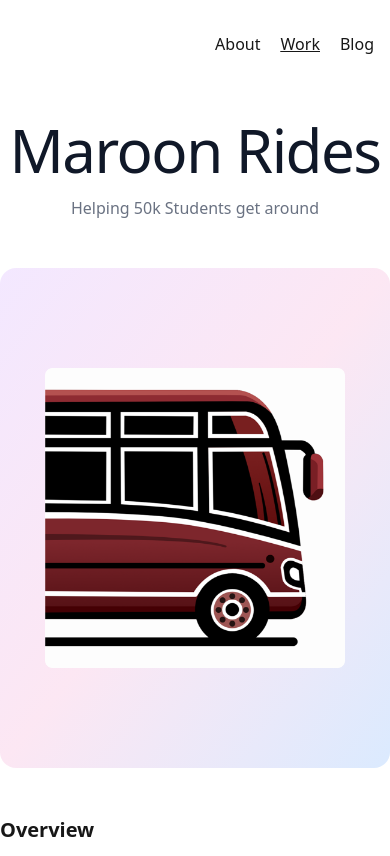
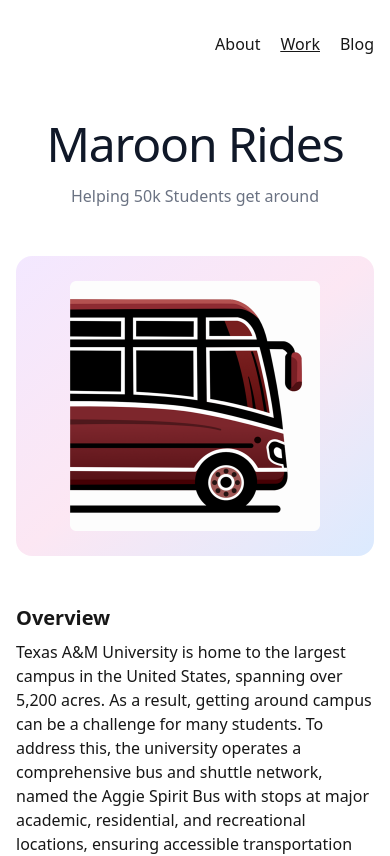
Before and after one commit to SumitNalavade/Portfolio, a Next.js app: page /work/maroon-rides in a window 390 px wide. Shown: the top 856 px of the page. Built offline with nearby package versions, Linux system fonts and the light colour scheme.

Commit message:
Make maroon rides page responsive

```diff
--- a/src/app/work/(details)/maroon-rides/page.tsx
+++ b/src/app/work/(details)/maroon-rides/page.tsx
@@ -2,9 +2,9 @@
 
 export default function Details() {
     return (
-        <div className="flex flex-col gap-y-12 py-8">
+        <div className="flex flex-col gap-y-12 py-8 px-4">
             <div className="text-center">
-                <p className="text-6xl font-light tracking-tight text-gray-900">
+                <p className="text-5xl lg:text-6xl font-light tracking-tight text-gray-900">
                     Maroon Rides
                 </p>
                 <p className="mt-4 text-gray-500">
@@ -12,12 +12,12 @@
                 </p>
             </div>
 
-            <div className="flex justify-center items-center bg-gradient-to-br from-purple-100 via-pink-100 to-blue-100 rounded-2xl h-[500px] p-6">
+            <div className="flex justify-center items-center bg-gradient-to-br from-purple-100 via-pink-100 to-blue-100 rounded-2xl h-[300px] sm:h-[400px] lg:h-[500px] p-4 lg:p-6">
                 <Image
                     src="/work/maroon_rides/banner_image.png"
                     alt="Maroon Rides Thumbnail"
-                    width={300}
-                    height={300}
+                    width={250}
+                    height={250}
                     className="object-contain"
                 />
             </div>
@@ -32,7 +32,7 @@
                     alt="Texas A&M University"
                     width={1000}
                     height={500}
-                    className="object-contain mx-auto my-8"
+                    className="object-contain mx-auto my-8 h-auto"
                 />
 
                 <p>However, because the network is so expansive, students need a convenient way to access real-time information about the buses — including their current locations, timetables, and any delays. Without an efficient system to relay this information, students often face uncertainty about when the next bus will arrive or which route to take to reach their destination on time.</p>
@@ -42,7 +42,7 @@
                     alt="Aggie Spirit Bus Routes Website"
                     width={1000}
                     height={500}
-                    className="object-contain mx-auto my-8"
+                    className="object-contain mx-auto my-8 h-auto"
                 />
 
                 <p>While the university provides a website and mobile app to display bus information, the overall user experience is lacking. The website is difficult to access and navigate, especially on mobile phones making it inconvenient for students who need quick, reliable updates on bus routes and arrival times.</p>
@@ -52,18 +52,18 @@
                     alt="Maroon Rides Screenshots"
                     width={1000}
                     height={500}
-                    className="object-contain mx-auto my-8"
+                    className="object-contain mx-auto my-8 h-auto"
                 />
 
-                <p>To address this issue, I helped build a mobile app called Maroon Rides, designed to provide a seamless and intuitive experience for students to access real-time bus information. The app lives on users’ phones and simplifies navigation and ensures that students can quickly find bus locations, routes, and arrival times with just a few taps.</p>
+                <p>To address this issue, I helped build a mobile app called Maroon Rides, designed to provide a seamless and intuitive experience for students to access real-time bus information. The app lives on users' phones and simplifies navigation and ensures that students can quickly find bus locations, routes, and arrival times with just a few taps.</p>
             </div>
 
             <div className="space-y-2">
                 <p className="text-xl font-semibold">Aggie Spirit API</p>
 
-                <p>The first step in developing Maroon Rides was building the backend scripts required to extract real-time bus data from the university’s transportation website. Since there was no publicly available API to directly access the data we needed, we implemented a web-scraping solution to retrieve and process the relevant information, such as bus locations, routes, and arrival times, in a structured and reliable format.</p>
+                <p>The first step in developing Maroon Rides was building the backend scripts required to extract real-time bus data from the university's transportation website. Since there was no publicly available API to directly access the data we needed, we implemented a web-scraping solution to retrieve and process the relevant information, such as bus locations, routes, and arrival times, in a structured and reliable format.</p>
 
-                <p>I wrote a TypeScript API wrapper around the hidden endpoints used by the university’s website. This layer acts as the bridge between the raw web requests and our mobile frontend.</p>
+                <p>I wrote a TypeScript API wrapper around the hidden endpoints used by the university's website. This layer acts as the bridge between the raw web requests and our mobile frontend.</p>
 
 
                 <ul className="space-y-1 py-4">
@@ -109,7 +109,7 @@
                     alt="Maroon Rides Screenshots"
                     width={1000}
                     height={500}
-                    className="object-contain mx-auto my-8"
+                    className="object-contain mx-auto my-8 h-auto"
                 />
 
                 <p>We decided to keep the app focused on a Minimum Viable Product (MVP) for our initial release.</p>
@@ -135,19 +135,19 @@
                     alt="Maroon Rides Poster"
                     width={1000}
                     height={500}
-                    className="object-contain mx-auto my-8"
+                    className="object-contain mx-auto my-8 h-auto"
                 />
 
                 <p>Our launch was a huge success as within just 48 hours, Maroon Rides reached over 1,800 downloads, and by the end of the first week, we had nearly 10,000 users. The response from students was overwhelmingly positive, earning the app a 5-star rating on the App Store. Many students praised how convenient and easy it was to have all their bus information right at their fingertips.</p>
 
-                <p>We also spread the word on Reddit, posting about Maroon Rides on the university’s subreddit, and the response was overwhelmingly positive. Students shared their excitement, left encouraging comments, and helped the app gain even more visibility across campus.</p>
+                <p>We also spread the word on Reddit, posting about Maroon Rides on the university's subreddit, and the response was overwhelmingly positive. Students shared their excitement, left encouraging comments, and helped the app gain even more visibility across campus.</p>
 
                 <Image
                     src="/work/maroon_rides/maroon_rides_reddit.png"
                     alt="Maroon Rides Reddit"
-                    width={500}
+                    width={600}
                     height={200}
-                    className="object-contain mx-auto my-8"
+                    className="object-contain mx-auto my-8 h-auto"
                 />
             </div>
 
@@ -156,17 +156,17 @@
 
                 <p>While we had a smooth launch and overall received very positive feedback, we noticed that for some users performance would rapidly degrade after having the app open for a period of time.</p>
 
-                <p>From a stable 60 frames per second (fps), the app’s performance would slowly degrade to around 15 fps after being open for several minutes. This made animations and map interactions noticeably laggy, especially on older phones — a clear sign that something was off in our rendering or update cycle.</p>
+                <p>From a stable 60 frames per second (fps), the app's performance would slowly degrade to around 15 fps after being open for several minutes. This made animations and map interactions noticeably laggy, especially on older phones — a clear sign that something was off in our rendering or update cycle.</p>
 
                 <Image
                     src="/work/maroon_rides/react_memo_diagram.png"
                     alt="Maroon Rides Poster"
                     width={1000}
                     height={500}
-                    className="object-contain mx-auto my-8"
+                    className="object-contain mx-auto my-8 h-auto"
                 />
 
-                <p>We found that the slowdown was caused by the way React re-renders components. In React, when a component’s state changes, all of its child components that depend on that state are re-rendered too. This meant that every time the bus data updated — even slightly — the app would re-render most of its components. Since the Aggie Spirit API was constantly sending live updates as buses moved in real time, the frequent re-renders quickly overloaded the app and caused performance to drop.</p>
+                <p>We found that the slowdown was caused by the way React re-renders components. In React, when a component's state changes, all of its child components that depend on that state are re-rendered too. This meant that every time the bus data updated — even slightly — the app would re-render most of its components. Since the Aggie Spirit API was constantly sending live updates as buses moved in real time, the frequent re-renders quickly overloaded the app and caused performance to drop.</p>
 
                 <p>I worked extensively on optimizing the app by minimizing the re-renders caused by updating bus data. The main goal was to reduce the number of unnecessary re-renders caused by changing data. I achieved this by moving the data-fetching logic out of the UI components and into a separate layer, ensuring components only updated when absolutely necessary. For parts of the interface that remained static, I used memoization to prevent React from re-rendering them altogether. These changes drastically improved performance and brought the frame rate back to a stable 60 fps.</p>
             </div>
```
